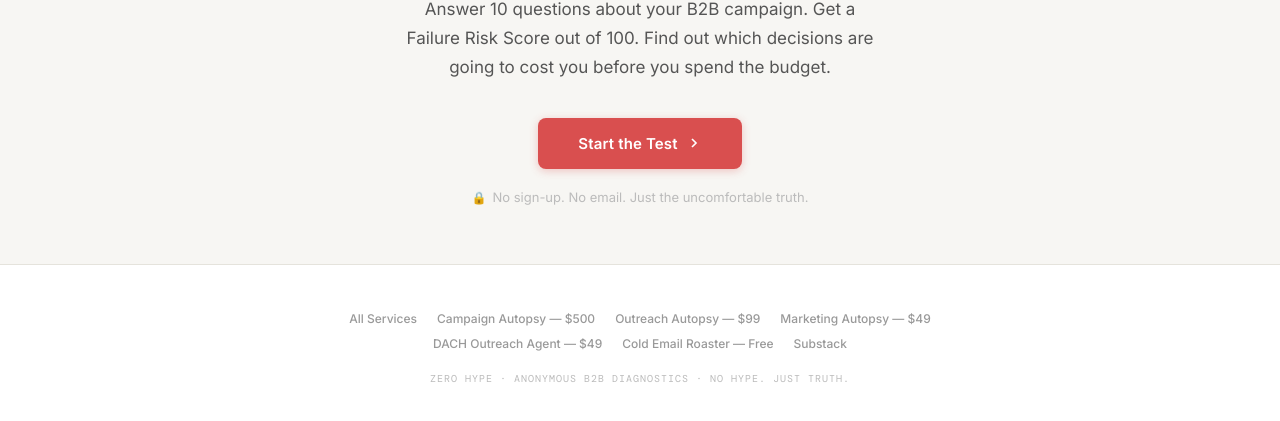
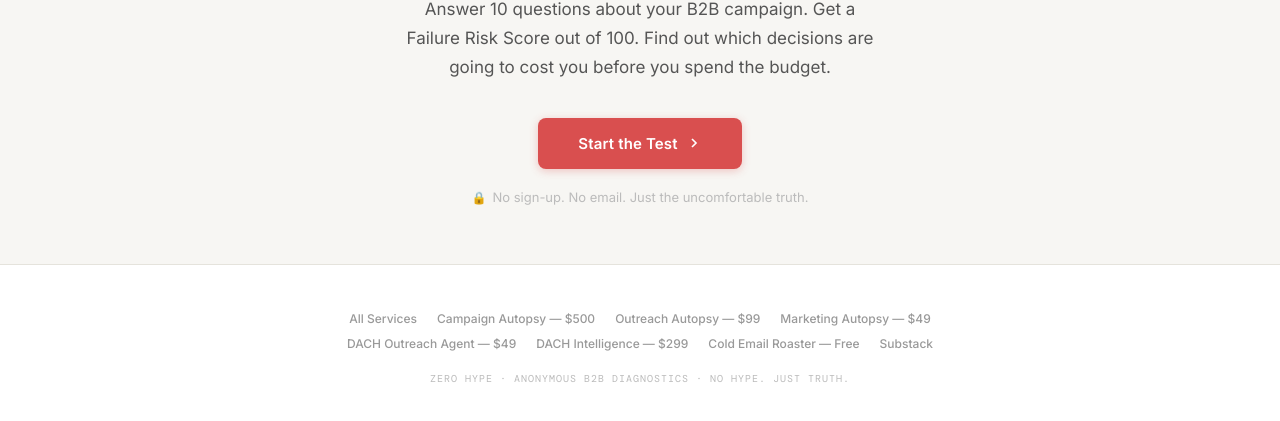
Before and after one commit to zerohype-co/campaign-failure-predictor, a plain HTML site: page index.html in a window 1280 px wide. Shown: the part 325-746 px from the top of the page. Drawn offline with nearby package versions, Linux system fonts and the light colour scheme.

Commit message:
add DACH Intelligence to footer

```diff
--- a/index.html
+++ b/index.html
@@ -768,6 +768,7 @@
           <a href="https://zerohypelab.com/outreach-autopsy/">Outreach Autopsy — $99</a>
           <a href="https://zerohypelab.com/marketing-autopsy/">Marketing Autopsy — $49</a>
           <a href="https://zerohypelab.com/dach-outreach-agent/">DACH Outreach Agent — $49</a>
+          <a href="https://zerohypelab.com/dach-prospect-intelligence/">DACH Intelligence — $299</a>
           <a href="https://zerohypelab.com/cold-email-roaster/">Cold Email Roaster — Free</a>
           <a href="https://zerohypelab.substack.com">Substack</a>
         </div>
```
